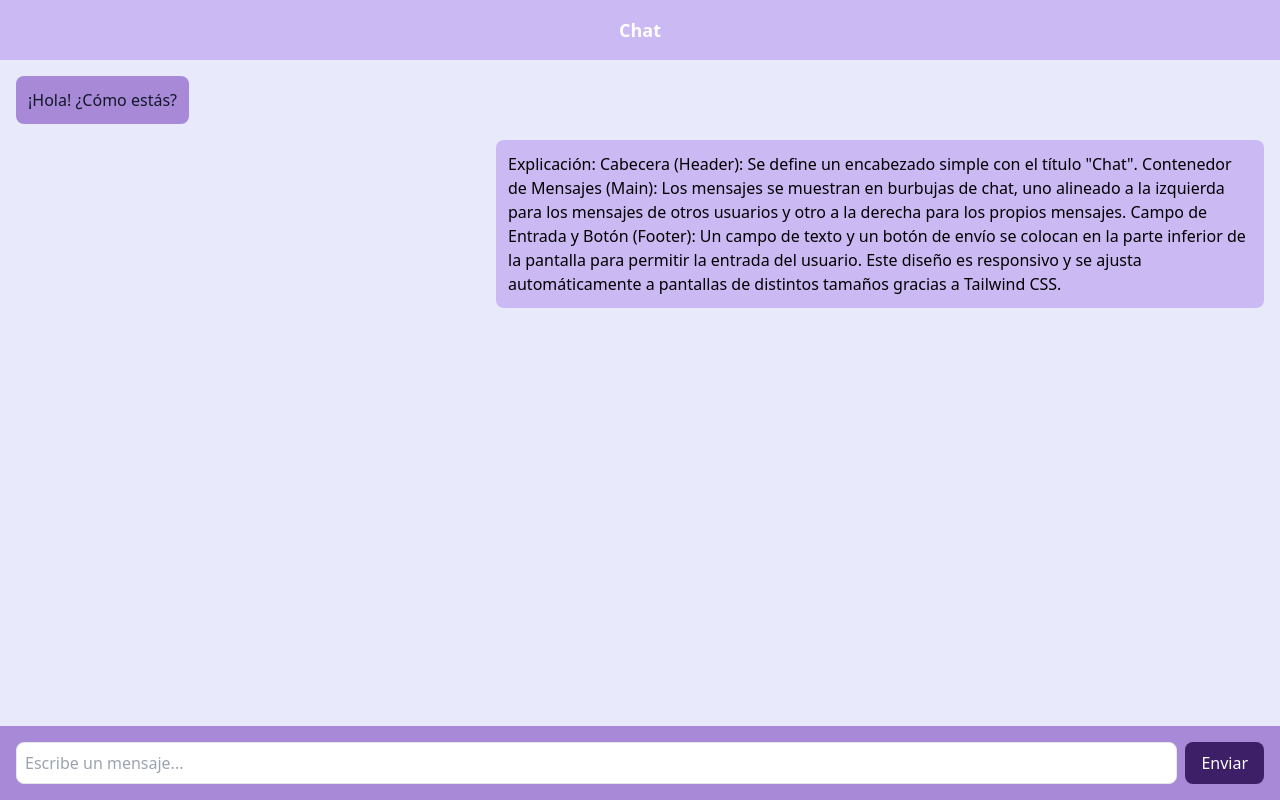
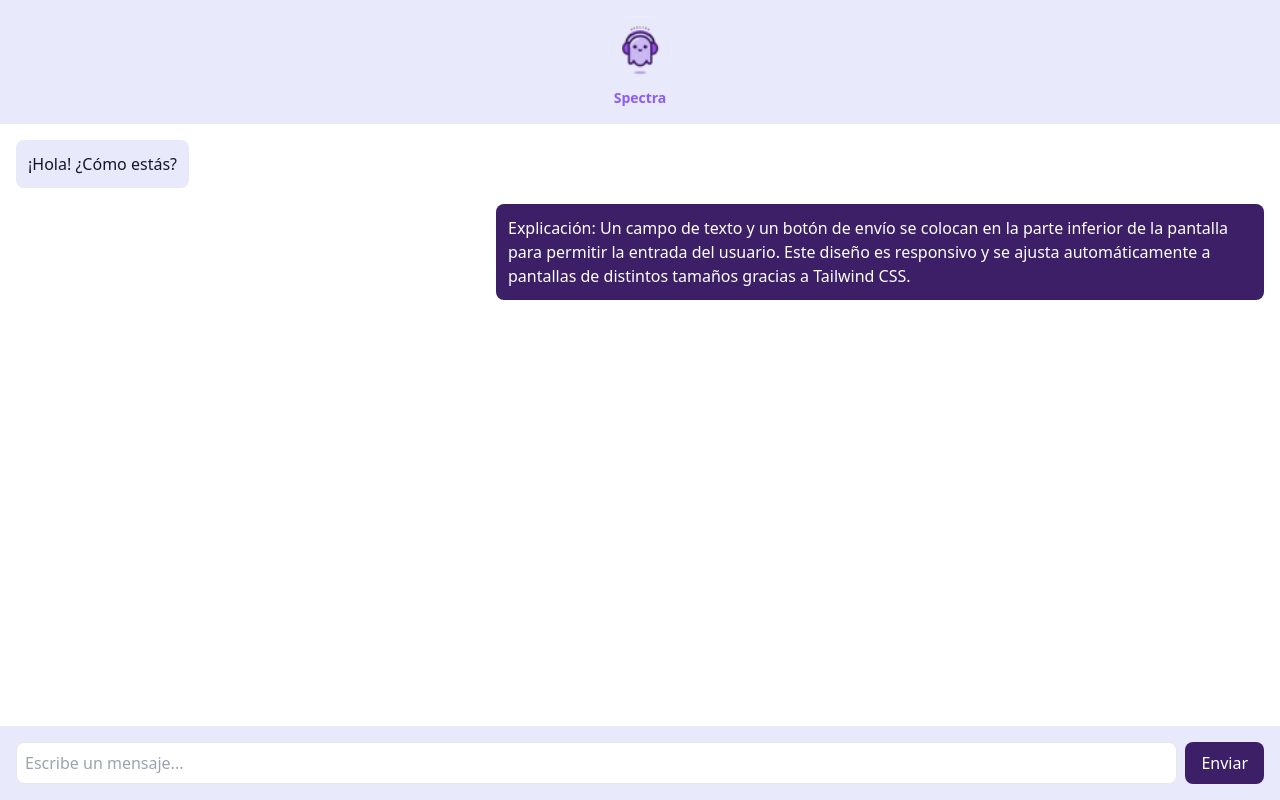
Before and after one commit to Jacob0o0/Spectra, a Django app: page / in a window 1280 px wide. Run offline with Django 5.2, Linux system fonts and the light colour scheme; some libraries are stand-ins or nearby versions.

Commit message:
Cambio del Front

```diff
--- a/spectra/settings.py
+++ b/spectra/settings.py
@@ -126,7 +126,10 @@ USE_TZ = True
 # Static files (CSS, JavaScript, Images)
 # https://docs.djangoproject.com/en/5.1/howto/static-files/
 
-STATIC_URL = 'static/'
+STATIC_URL = '/static/'
+STATICFILES_DIRS = [
+    BASE_DIR / 'spectra/static',
+]
 
 # Default primary key field type
 # https://docs.djangoproject.com/en/5.1/ref/settings/#default-auto-field
--- a/spectra/urls.py
+++ b/spectra/urls.py
@@ -14,6 +14,9 @@ Including another URLconf
     1. Import the include() function: from django.urls import include, path
     2. Add a URL to urlpatterns:  path('blog/', include('blog.urls'))
 """
+
+from django.conf import settings
+from django.conf.urls.static import static
 from django.contrib import admin
 from django.urls import path
 
@@ -23,3 +26,6 @@ urlpatterns = [
     path('admin/', admin.site.urls),
     path('', chat)
 ]
+
+if settings.DEBUG:
+    urlpatterns += static(settings.STATIC_URL, document_root=settings.STATICFILES_DIRS[0])
--- a/templates/chat.html
+++ b/templates/chat.html
@@ -15,36 +15,42 @@
     {% tailwind_css %}
 </head>
 
-<body class="h-screen flex flex-col justify-between" style="background-color: #E8E9FA;">
+<body class="h-screen flex flex-col justify-between" style="background-color: #FFFF;">
 
     <!-- Header del chat -->
-    <header class="p-4 text-white text-center" style="background-color: #cbb9f3;">
-      <h1 class="text-lg font-bold">Chat</h1>
+    <header class="p-4" style="background-color: #E8E9FA;">
+      <div class="flex flex-col items-center">
+        <div class="w-16 h-16 mb-2 relative">
+          <div class="absolute inset-0 bg-white rounded-full overflow-hidden">
+            <img src="{% static 'images/_spectra.png' %}" class="w-full h-full object-cover" alt="Spectra logo">
+          </div>
+        </div>
+        <h1 class="text-sm font-bold text-[#8B5CF6]">Spectra</h1>
+      </div>
     </header>
+
 
     <!-- Contenedor de mensajes -->
     <main class="flex-1 overflow-y-auto p-4">
       <!-- Mensaje enviado por otro usuario -->
       <div class="flex items-start mb-4">
-        <div class="text-gray-900 rounded-lg p-3 max-w-xs" style="background-color: #a889d8;">
+        <div class="text-gray-900 rounded-lg p-3 max-w-xs" style="background-color: #E8E9FA;">
           <p>¡Hola! ¿Cómo estás?</p>
         </div>
       </div>
 
       <!-- Mensaje propio -->
       <div class="flex items-end justify-end mb-4">
-        <div class="text-black rounded-lg p-3 max-w-3xl" style="background-color: #cbb9f3;">
+        <div class="text-white rounded-lg p-3 max-w-3xl" style="background-color: #3d1f68;">
           <p>Explicación:
-            Cabecera (Header): Se define un encabezado simple con el título "Chat".
-            Contenedor de Mensajes (Main): Los mensajes se muestran en burbujas de chat, uno alineado a la izquierda para los mensajes de otros usuarios y otro a la derecha para los propios mensajes.
-            Campo de Entrada y Botón (Footer): Un campo de texto y un botón de envío se colocan en la parte inferior de la pantalla para permitir la entrada del usuario.
+             Un campo de texto y un botón de envío se colocan en la parte inferior de la pantalla para permitir la entrada del usuario.
             Este diseño es responsivo y se ajusta automáticamente a pantallas de distintos tamaños gracias a Tailwind CSS.</p>
         </div>
       </div>
     </main>
 
     <!-- Campo de texto y botón de envío -->
-    <footer class="p-4 flex" style="background-color: #a889d8;">
+    <footer class="p-4 flex" style="background-color: #E8E9FA;">
       <input type="text" placeholder="Escribe un mensaje..." class="flex-1 border rounded-lg p-2 mr-2 focus:outline-none focus:ring-2 focus:ring-blue-500">
       <button class="text-white px-4 py-2 rounded-lg hover:bg-blue-600" style="background-color: #3d1f68;">Enviar</button>
     </footer>
```
Also changed, not shown: spectra/static/images/SPECTRA.png (added), spectra/static/images/_spectra.png (added).
